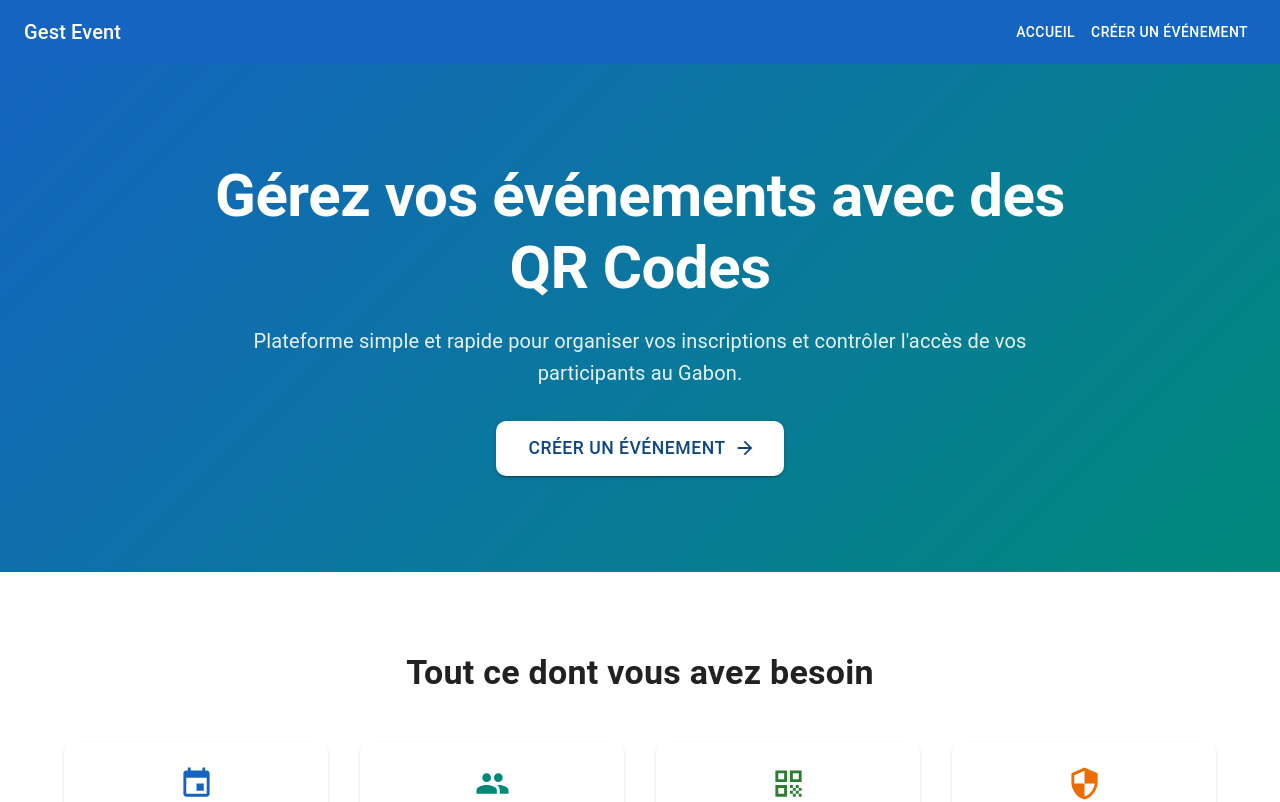
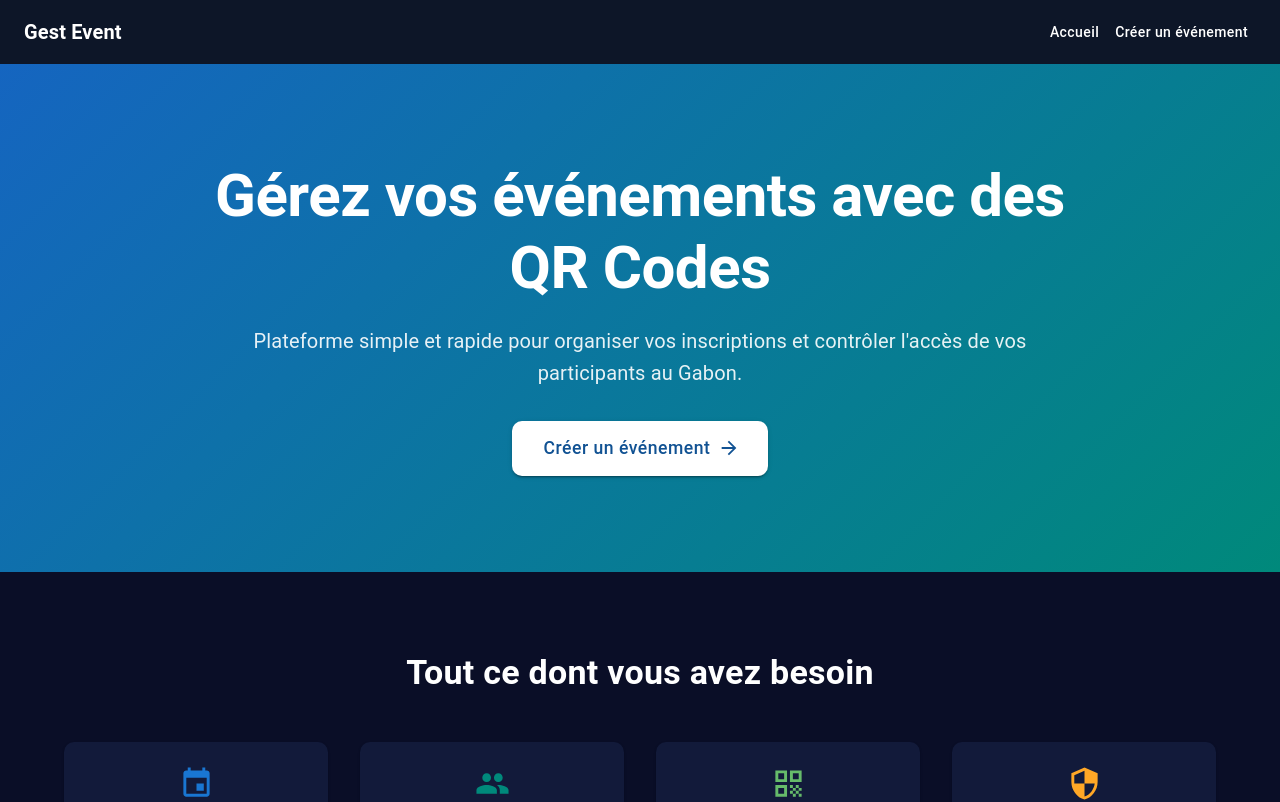
Before and after one commit to succesnzima/gest_event, a Next.js app: page / in a window 1280 px wide. Shown: the top 802 px of the page. Built offline with nearby package versions, Linux system fonts and the light colour scheme.

Commit message:
fix: applied dark mode

```diff
--- a/src/theme.ts
+++ b/src/theme.ts
@@ -4,11 +4,16 @@ import { createTheme } from '@mui/material/styles';
 
 const theme = createTheme({
   palette: {
+    mode: 'dark',
     primary: {
-      main: '#1565C0',
+      main: '#1976d2',
     },
     secondary: {
       main: '#00897B',
+    },
+    background: {
+      default: '#0a0e27',
+      paper: '#121a3a',
     },
   },
 
@@ -23,6 +28,42 @@ const theme = createTheme({
     h4: {
       fontWeight: 600,
     },
+    h6: {
+      fontWeight: 600,
+    },
+  },
+
+  components: {
+    MuiAppBar: {
+      styleOverrides: {
+        root: {
+          backgroundColor: '#0d1628',
+        },
+      },
+    },
+    MuiCard: {
+      styleOverrides: {
+        root: {
+          backgroundColor: '#121a3a',
+          backgroundImage: 'none',
+        },
+      },
+    },
+    MuiButton: {
+      styleOverrides: {
+        root: {
+          textTransform: 'none',
+          fontWeight: 500,
+        },
+      },
+    },
+    MuiPaper: {
+      styleOverrides: {
+        root: {
+          backgroundImage: 'none',
+        },
+      },
+    },
   },
 });
 
```
